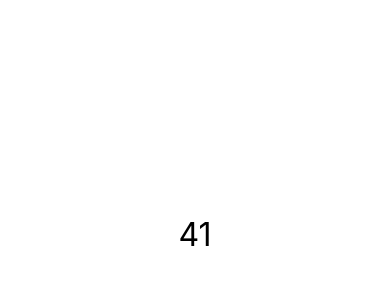
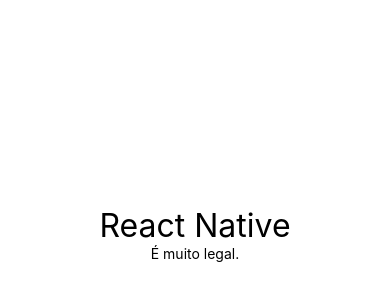
Before and after one commit to ThadeuCesario/ThadeuCesario, a React Native app in the folder fundamentals/: screen / in a window 390 px wide. Shown: the part 188-488 px from the top of the page. Built offline with nearby package versions, Linux system fonts and the light colour scheme.

Commit message:
React Fragment

```diff
--- a/fundamentals/src/App.js
+++ b/fundamentals/src/App.js
@@ -4,8 +4,9 @@
 /* Components */
 /* import PrimeiroComponente from './components/Primeiro';
 import {MultiComponenteOne, MultiComponenteTwo, MultiComponenteThree as AnoterName} from './components/Multi';
-import MinMax from './components/MinMax'; */
-import Aleatorio from './components/Aleatorio';
+import MinMax from './components/MinMax';
+import Aleatorio from './components/Aleatorio';*/
+import Titulo from './components/Titulo';
 
 export default () => {
     return(
@@ -15,8 +16,9 @@
             <MultiComponenteTwo />
             <AnoterName />
             <MinMax min={3} max={30}/>
-            <MinMax min={1} max={94}/> */}
-            <Aleatorio min={1} max={99}/>
+            <MinMax min={1} max={94}/>
+            <Aleatorio min={1} max={99}/>*/}
+            <Titulo principal={'React Native'} secundario={'É muito legal.'}/>
         </View>
     )
 }
--- /dev/null
+++ b/fundamentals/src/components/Titulo.js
@@ -0,0 +1,13 @@
+import React from 'react';
+import {View, Text} from 'react-native';
+import Style from './estilo';
+
+export default props => {
+    const {principal, secundario} = props;
+    return (
+        <>
+            <Text style={Style.fontG}>{principal}</Text>
+            <Text>{secundario}</Text>
+        </>
+    );
+}
```
Also changed, not shown: 1 other file (tests, documents, lock files or other folders).
